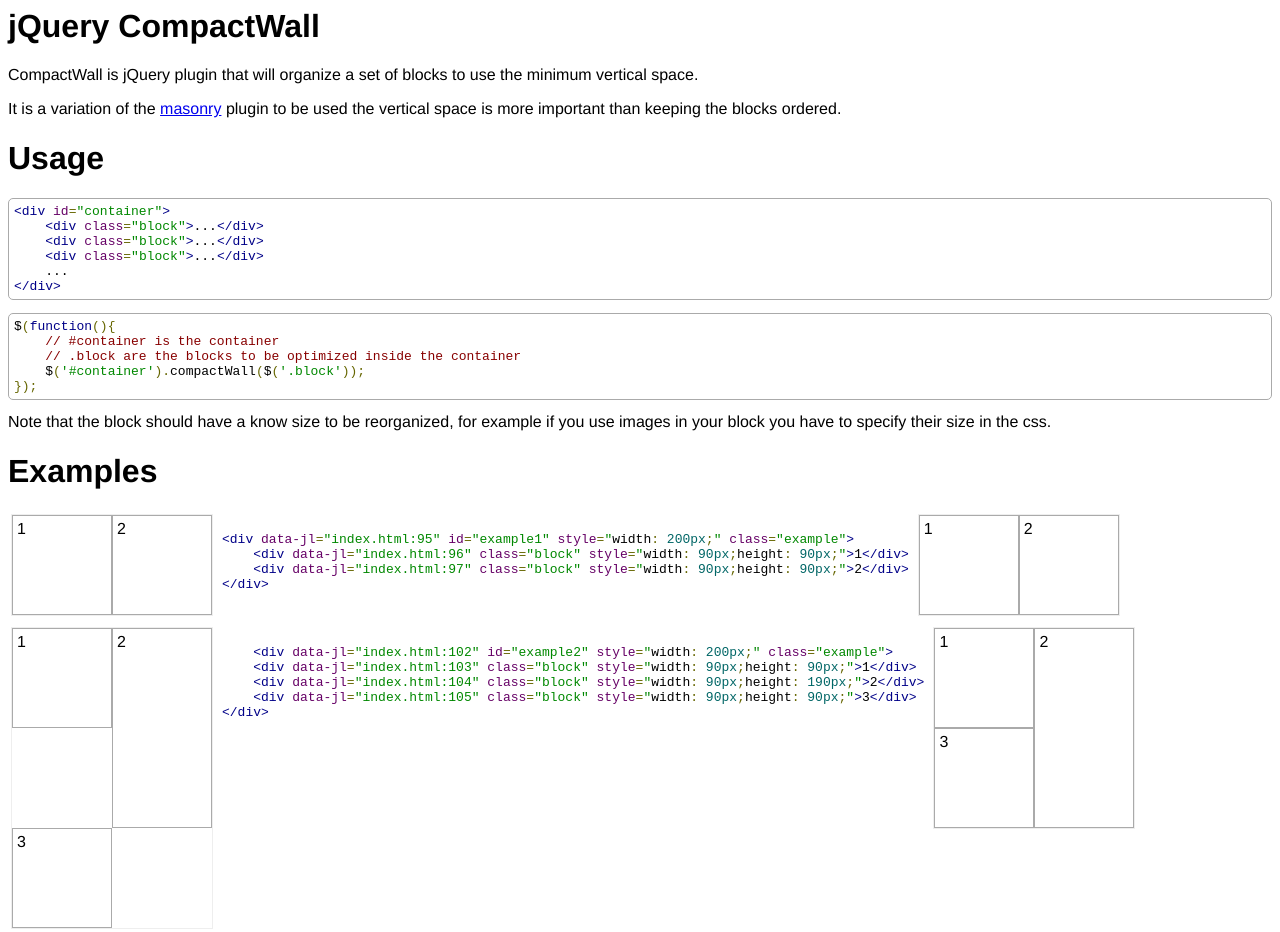
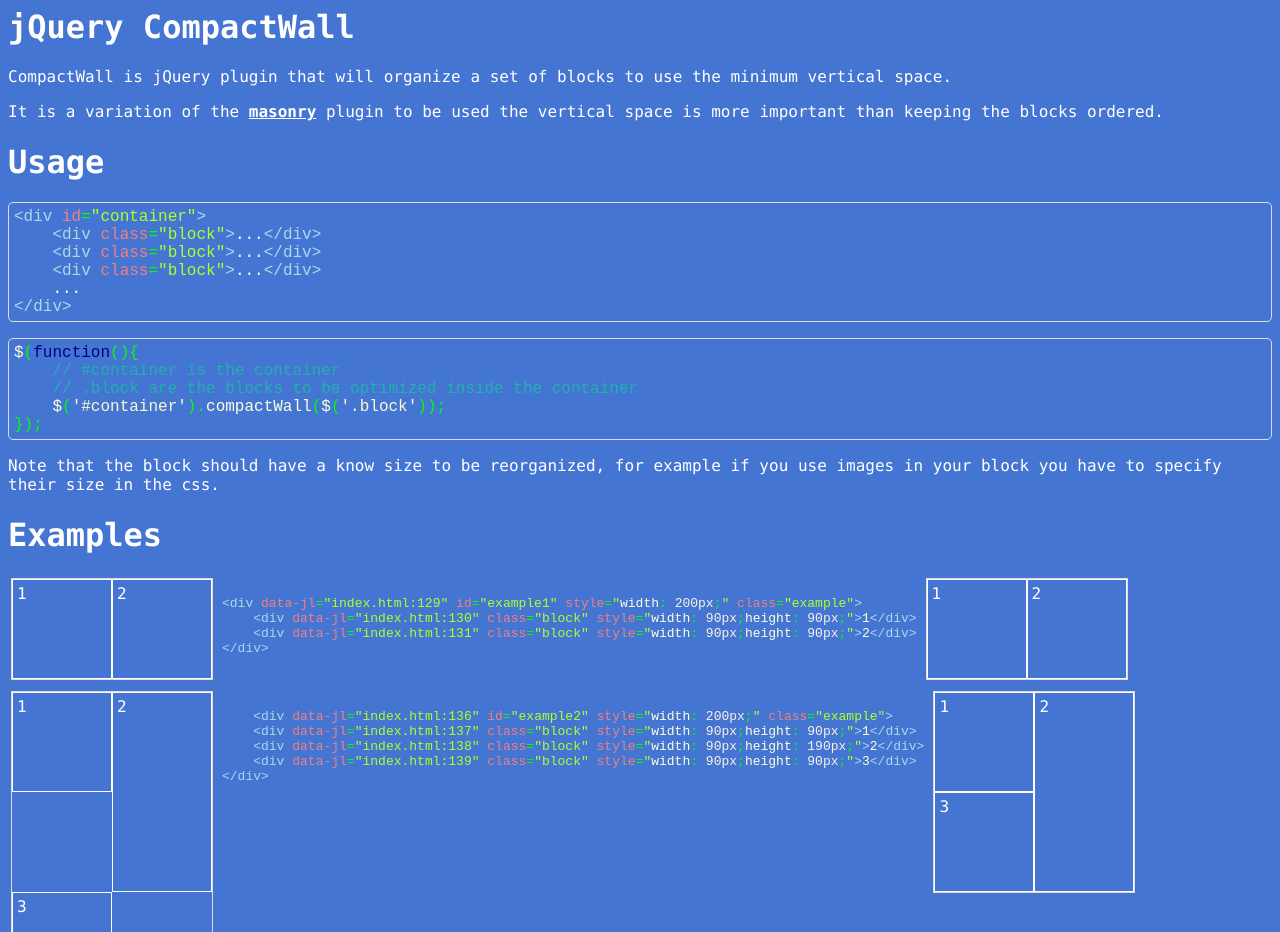
Before and after one commit to archiloque/jQuery-CompactWall, a plain HTML site: page index.html in a window 1280 px wide. Shown: the top 932 px of the page. Drawn offline with Linux system fonts and the light colour scheme.

Commit message:
archiloque's colors and style

```diff
--- a/index.html
+++ b/index.html
@@ -7,11 +7,21 @@
     <script src="jquery.compactWall.js" type="text/javascript"></script>
     <style type="text/css">
         body {
-            font-family: "Helvetica Neue", Helvetica, sans-serif;
+            background-color: #4575d2;
+            color: white;
+            font-family: Consolas, "Courier New", monospace;
+            font-size: 16px;
+        }
+        a {
+            color: white;
+            font-weight: bold;
+        }
+        a:hover {
+            text-decoration: none;
         }
 
         pre.prettyprint {
-            border: 1px #AAAAAA solid;
+            border: 1px #DDDDDD solid;
             border-radius: 5px;
             padding: 5px;
         }
@@ -19,7 +29,7 @@
             border: 0;
         }
         .block {
-            border: 1px #AAAAAA solid;
+            border: 1px #FFFFFF solid;
             display: inline-block;
             word-spacing: normal;
             padding: 4px;
@@ -34,9 +44,33 @@
         }
 
         .example, .compactExample {
-            border: 1px #EEEEEE solid;
+            border: 1px #DDDDDD solid;
             margin-bottom: 5px;
             word-spacing: -1em;
+        }
+        .atv {
+            color: #adff2f;
+        }
+        .tag {
+            color: #add8e6;
+        }
+        .atn {
+            color: #f08080;
+        }
+        .com {
+            color: #20b2aa;
+        }
+        .str {
+            color: #fafad2;
+        }
+        .pln {
+            color: #ffffe0;
+        }
+        .lit {
+            color: #faf0e6;
+        }
+        .pun {
+            color: lime;
         }
     </style>
     <script type="text/javascript">
@@ -127,7 +161,7 @@ to specify their size in the css.
 </td></tr></table>
 
 <table><tr><td>
-    <div id="example5" style="width: 200px;" class="example">
+<div id="example5" style="width: 200px;" class="example">
     <div class="block" style="width: 90px;height: 90px;">1</div>
     <div class="block" style="width: 90px;height: 90px;">2</div>
     <div class="block" style="width: 90px;height: 190px;">3</div>
```
